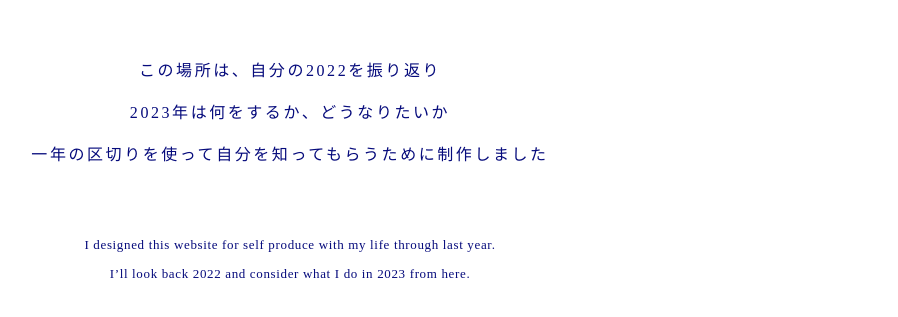
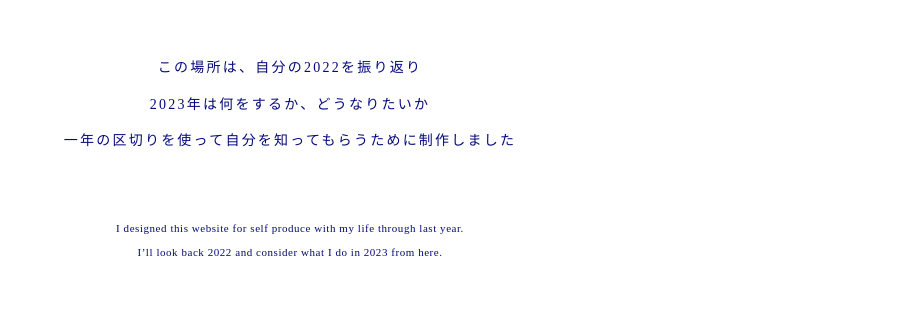
Before and after one commit to gogoipe3913/react-vite-transition-test, a React (Vite) app: page / in a window 1280 px wide. Shown: the part 1108-1425 px from the top of the page, without its empty margins (350-1248 px from the left). Built offline with nearby package versions, Linux system fonts and the light colour scheme; a web font is replaced by a local one.

Commit message:
スタイル調整

```diff
--- a/src/components/organisms/About/style.module.scss
+++ b/src/components/organisms/About/style.module.scss
@@ -8,14 +8,14 @@
   text-align: center;
 
   .About__text {
-    font-size: 16px;
+    font-size: 14px;
     line-height: 2.6em;
     letter-spacing: 0.16em;
   }
 
   .About__textEnglish {
     margin-top: 56px;
-    font-size: 13px;
+    font-size: 11px;
     line-height: 2.2em;
     letter-spacing: 0.05em;
   }
```
